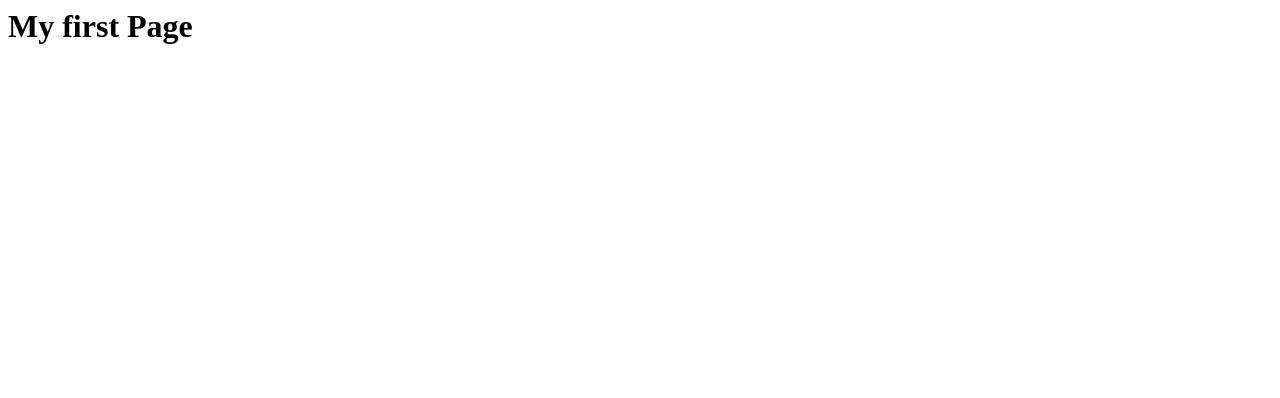
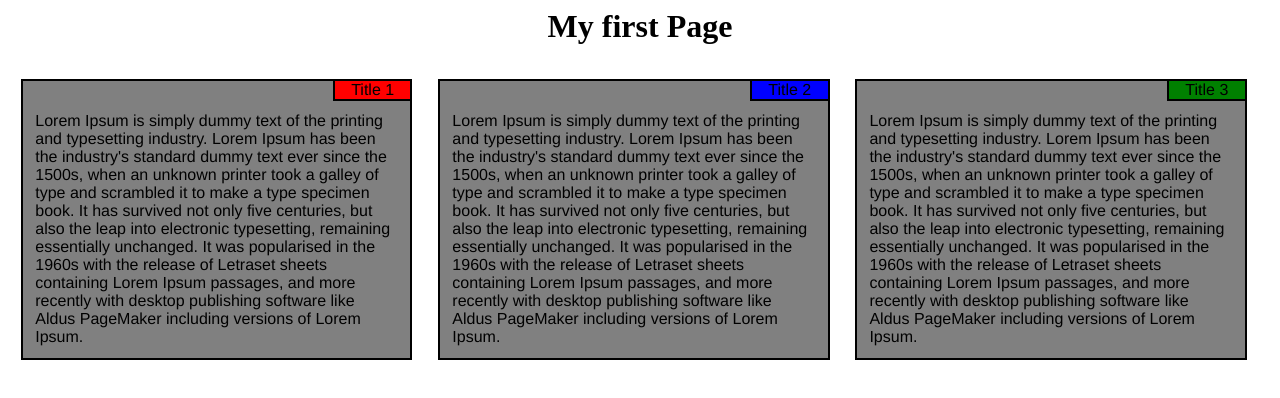
Before and after one commit to agarwalsakshi36/coursera-module2-assgn, a plain HTML site: page site/index.html in a window 1280 px wide. Drawn offline with Linux system fonts and the light colour scheme.

Commit message:
Final page

```diff
--- /dev/null
+++ b/site/a2css.css
@@ -0,0 +1,66 @@
+*{
+	box-sizing:border-box;
+}
+@media(min-width:992px){
+
+	.col-lg-4{
+		width:31%;
+
+	}
+
+
+}
+@media(min-width:768px) and (max-width:991px)
+{
+	.col-md-6{
+		width:48%;
+
+	}
+	.col-md-12{
+		width:98%;
+
+	}
+
+}
+@media(max-width:767px)
+{
+	.col-sm-12{
+		width:98%;
+
+	}
+}
+section{
+	padding:1%;
+		border: 2px  solid black;
+		float:left;
+		margin-right:1%;
+		margin-left:1%;
+		margin-top:1%;
+	background-color: gray;
+	font-family: helvetica;
+	position:relative;
+}
+h1{
+
+	text-align: center;
+	color:black;
+}
+div{
+	border-left:2px solid black;
+	border-bottom:2px solid black;
+	position:absolute;
+	text-align: center;
+	left:80%;
+	right:0;
+	top:0;
+	width:20%;
+}
+#sec1{
+	background-color: red;
+}
+#sec2{
+	background-color: blue;
+}
+#sec3{
+	background-color: green;
+}
--- a/site/index.html
+++ b/site/index.html
@@ -1,6 +1,18 @@
 <html>
-	<head></head>
+	<head>
+		<link href="a2css.css" rel="stylesheet">
+	</head>
 	<body>
-		<h1>	My first Page</h1>
+		<h1>My first Page</h1>
+		<section class="col-lg-4 col-md-6 col-sm-12">
+		<div id="sec1">Title 1</div><br>
+		Lorem Ipsum is simply dummy text of the printing and typesetting industry. Lorem Ipsum has been the industry's standard dummy text ever since the 1500s, when an unknown printer took a galley of type and scrambled it to make a type specimen book. It has survived not only five centuries, but also the leap into electronic typesetting, remaining essentially unchanged. It was popularised in the 1960s with the release of Letraset sheets containing Lorem Ipsum passages, and more recently with desktop publishing software like Aldus PageMaker including versions of Lorem Ipsum.</section>
+		<section class="col-lg-4 col-md-6 col-sm-12">
+		<div id="sec2">Title 2</div><br>
+		Lorem Ipsum is simply dummy text of the printing and typesetting industry. Lorem Ipsum has been the industry's standard dummy text ever since the 1500s, when an unknown printer took a galley of type and scrambled it to make a type specimen book. It has survived not only five centuries, but also the leap into electronic typesetting, remaining essentially unchanged. It was popularised in the 1960s with the release of Letraset sheets containing Lorem Ipsum passages, and more recently with desktop publishing software like Aldus PageMaker including versions of Lorem Ipsum.</section>
+		<section  class="col-lg-4 col-md-12 col-sm-12">
+		<div id="sec3">Title 3</div><br>
+		Lorem Ipsum is simply dummy text of the printing and typesetting industry. Lorem Ipsum has been the industry's standard dummy text ever since the 1500s, when an unknown printer took a galley of type and scrambled it to make a type specimen book. It has survived not only five centuries, but also the leap into electronic typesetting, remaining essentially unchanged. It was popularised in the 1960s with the release of Letraset sheets containing Lorem Ipsum passages, and more recently with desktop publishing software like Aldus PageMaker including versions of Lorem Ipsum.</section>
+
 	</body>
 </html>
```
